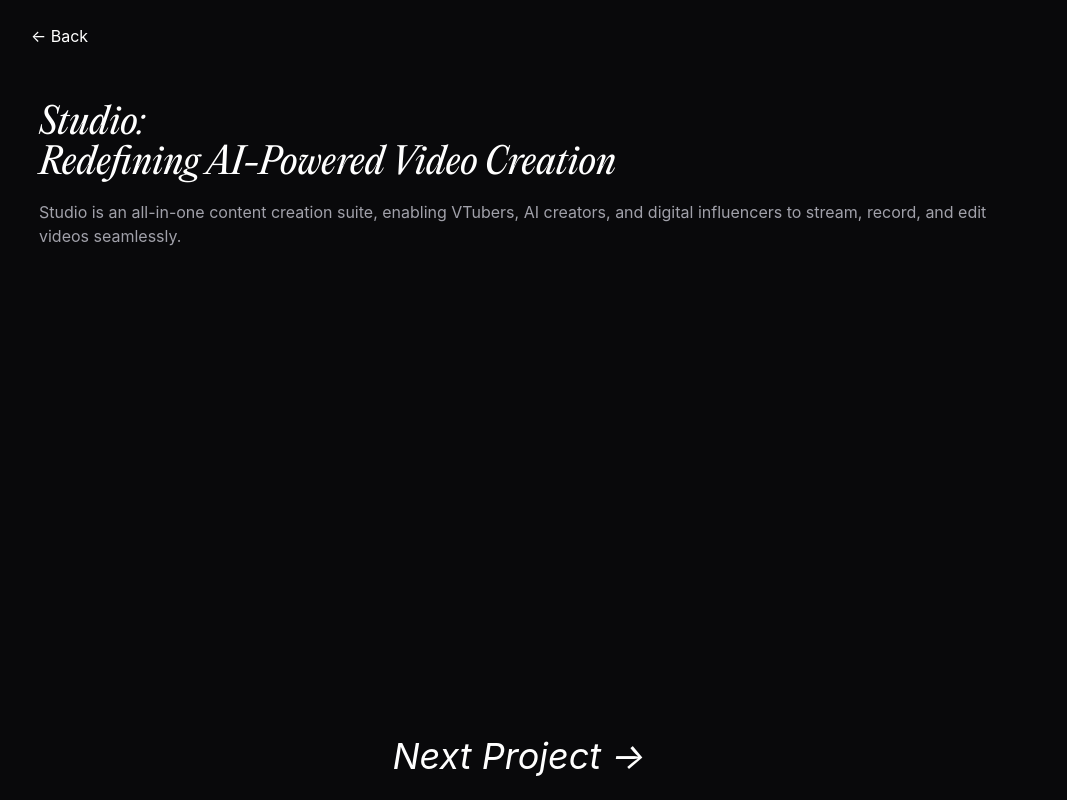
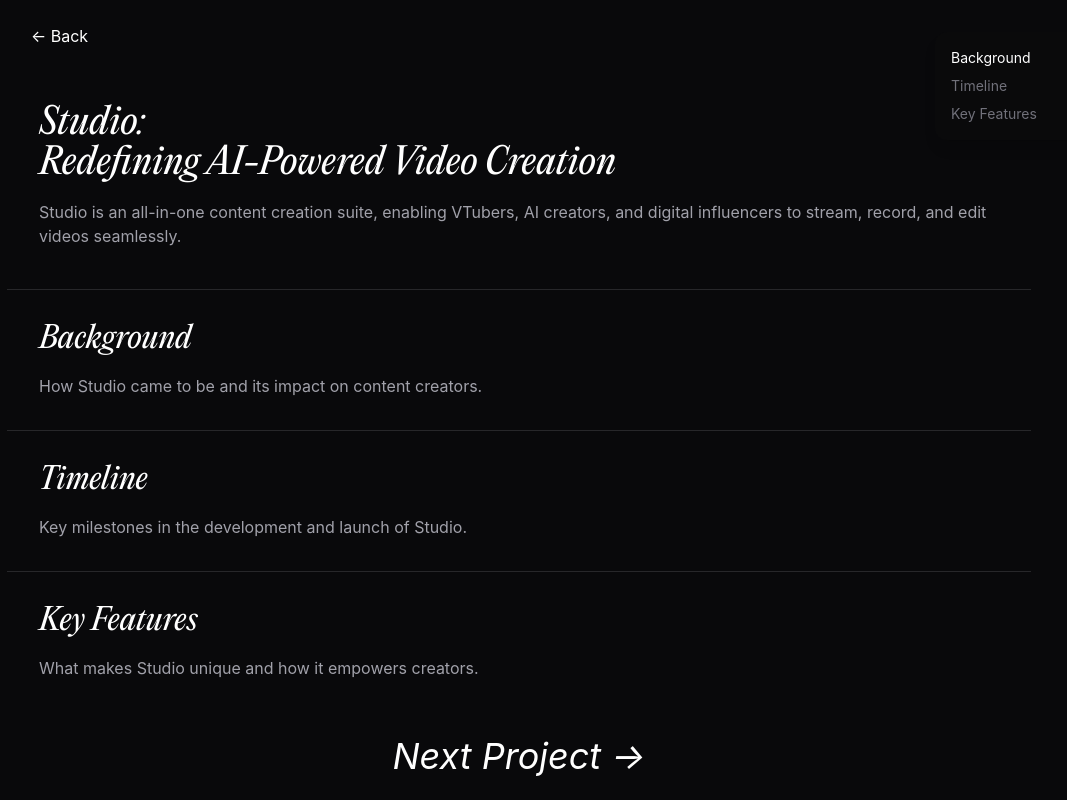
Before and after one commit to hoiian/portfolio2025, a React (Vite) app: page /work1 in a window 1280 px wide. Shown: the top 800 px of the page, without its empty margins (121-1188 px from the left). Built offline with nearby package versions, Linux system fonts and the light colour scheme.

Commit message:
update work1, added menu

```diff
--- a/src/components/Footer.jsx
+++ b/src/components/Footer.jsx
@@ -4,7 +4,7 @@ export default function Footer() {
   return (
     <footer className="p-20 text-white border-t-zinc-800 border-t-2">
       <h2 className="text-9xl font-extrabold italic mb-6">Let's connect</h2>
-      <p className="text-sm">© {new Date().getFullYear()}Hoi Ian Wong. All Rights Reserved. Last update on Feb. <br />
+      <p className="text-sm">© {new Date().getFullYear()} Hoi Ian Wong. All Rights Reserved. Last update on Feb. <br />
       Crafted with React, Tailwind CSS, and Vite.</p>
     </footer>
   );
--- a/src/pages/Home.jsx
+++ b/src/pages/Home.jsx
@@ -18,11 +18,12 @@ const funFactSentences = [
   "Bungee jumped three times, skydived once… and somehow still alive. 🪂",
   "Born and raised in Macau 🇲🇴—yes, the one with all the casinos.",
   "Currently reading *The Stranger* and having an existential crisis. 🤔",
-  "Can use a mouse with both hands.",
+  "Can use a mouse 🖱️ with both hands.",
   "Fueled by bubble tea 🧋—my daily survival juice.",
   "ChatGPT is my unofficial spokesperson. 🤖💬",
   "Gets things done with classical music BGM. 🎼✨",
-  "Ideally needs 12+ hours of sleep per day. 😴",
+  "Can sleep for over 18 hours straight. 😴",
+  "Has nine ear piercings. 👂✨",
   "A proud Sudoku addict. 🔢",
   "An MBTI P-type who actually enjoys organizing and using Sheets. 📊✨",
 ];
--- a/src/pages/Work1.jsx
+++ b/src/pages/Work1.jsx
@@ -1,11 +1,54 @@
-import React from "react";
+import React, { useState, useEffect } from "react";
 import { Link } from "react-router-dom";
 
 export default function Work1() {
+  const [activeSection, setActiveSection] = useState("background");
+
+  useEffect(() => {
+    const handleScroll = () => {
+      const sections = ["background", "timeline", "features"];
+      let currentSection = "background";
+      sections.forEach((section) => {
+        const element = document.getElementById(section);
+        if (element) {
+          const rect = element.getBoundingClientRect();
+          if (rect.top <= 150 && rect.bottom >= 150) {
+            currentSection = section;
+          }
+        }
+      });
+      setActiveSection(currentSection);
+    };
+
+    window.addEventListener("scroll", handleScroll);
+    return () => window.removeEventListener("scroll", handleScroll);
+  }, []);
+
   return (
-    <div className="min-h-screen text-white flex flex-col max-w-5xl mx-auto">
-      {/* Back Button */}
-      <header className="p-6">
+    <div className="min-h-screen text-white flex flex-col max-w-5xl mx-auto relative">
+      {/* Fixed Right Navigation */}
+      <nav className="fixed top-8 right-8 bg-zinc-900 bg-opacity-10 p-4 rounded-xl shadow-lg w-48">
+        <ul className="space-y-2 text-sm">
+          <li>
+            <a href="#background" className={`block ${activeSection === "background" ? "text-white" : "text-zinc-500"} hover:text-zinc-300`}>
+              Background
+            </a>
+          </li>
+          <li>
+            <a href="#timeline" className={`block ${activeSection === "timeline" ? "text-white" : "text-zinc-500"} hover:text-zinc-300`}>
+              Timeline
+            </a>
+          </li>
+          <li>
+            <a href="#features" className={`block ${activeSection === "features" ? "text-white" : "text-zinc-500"} hover:text-zinc-300`}>
+              Key Features
+            </a>
+          </li>
+        </ul>
+      </nav>
+
+      {/* Header with Back Button */}
+      <header className="p-6 flex justify-between items-center">
         <Link to="/" className="hover:underline">← Back</Link>
       </header>
 
@@ -14,10 +57,27 @@ export default function Work1() {
         <h1 className="italic text-4xl">Studio: <br/>
         Redefining AI-Powered Video Creation</h1>
         <p className="mt-4">
-            Studio is an all-in-one content creation suite, enabling VTubers, AI creators, and digital influencers to stream, record, and edit videos seamlessly.
-
+          Studio is an all-in-one content creation suite, enabling VTubers, AI creators, and digital influencers to stream, record, and edit videos seamlessly.
         </p>
       </main>
+
+      {/* Background Section */}
+      <section id="background" className="p-8 border-t border-zinc-800">
+        <h2 className="text-3xl italic">Background</h2>
+        <p className="mt-4">How Studio came to be and its impact on content creators.</p>
+      </section>
+
+      {/* Timeline Section */}
+      <section id="timeline" className="p-8 border-t border-zinc-800">
+        <h2 className="text-3xl italic">Timeline</h2>
+        <p className="mt-4">Key milestones in the development and launch of Studio.</p>
+      </section>
+
+      {/* Key Features Section */}
+      <section id="features" className="p-8 border-t border-zinc-800">
+        <h2 className="text-3xl italic">Key Features</h2>
+        <p className="mt-4">What makes Studio unique and how it empowers creators.</p>
+      </section>
 
       {/* Next Project Link */}
       <div className="p-6 text-center">
```
